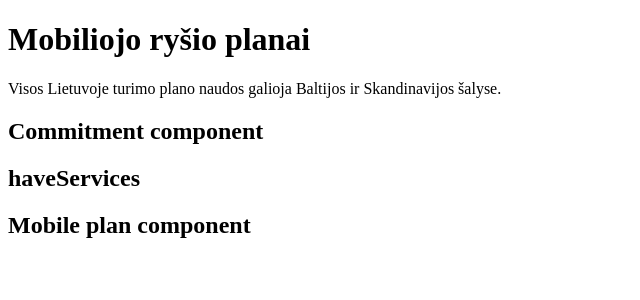
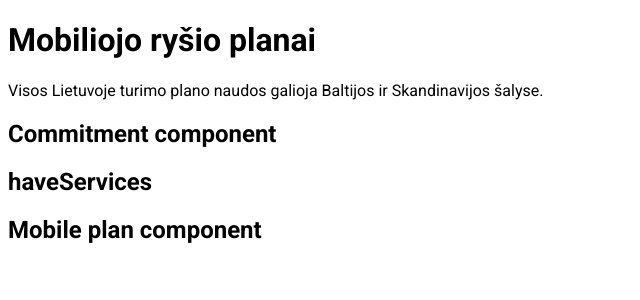
Before and after one commit to MariusCodeAcademy/mobile-plans, a React (Create React App) app: page / in a window 1280 px wide. Shown: the top 300 px of the page, without its empty margins (0-640 px from the left). Built offline with nearby package versions, Linux system fonts and the light colour scheme.

Commit message:
Roboto font import

```diff
--- a/src/App.css
+++ b/src/App.css
@@ -1,3 +1,9 @@
+@import url('https://fonts.googleapis.com/css2?family=Roboto:wght@400;700&display=swap');
+
 * {
   box-sizing: border-box;
 }
+
+.App {
+  font-family: 'Roboto', sans-serif;
+}
```
Also changed, not shown: tasks.txt.
